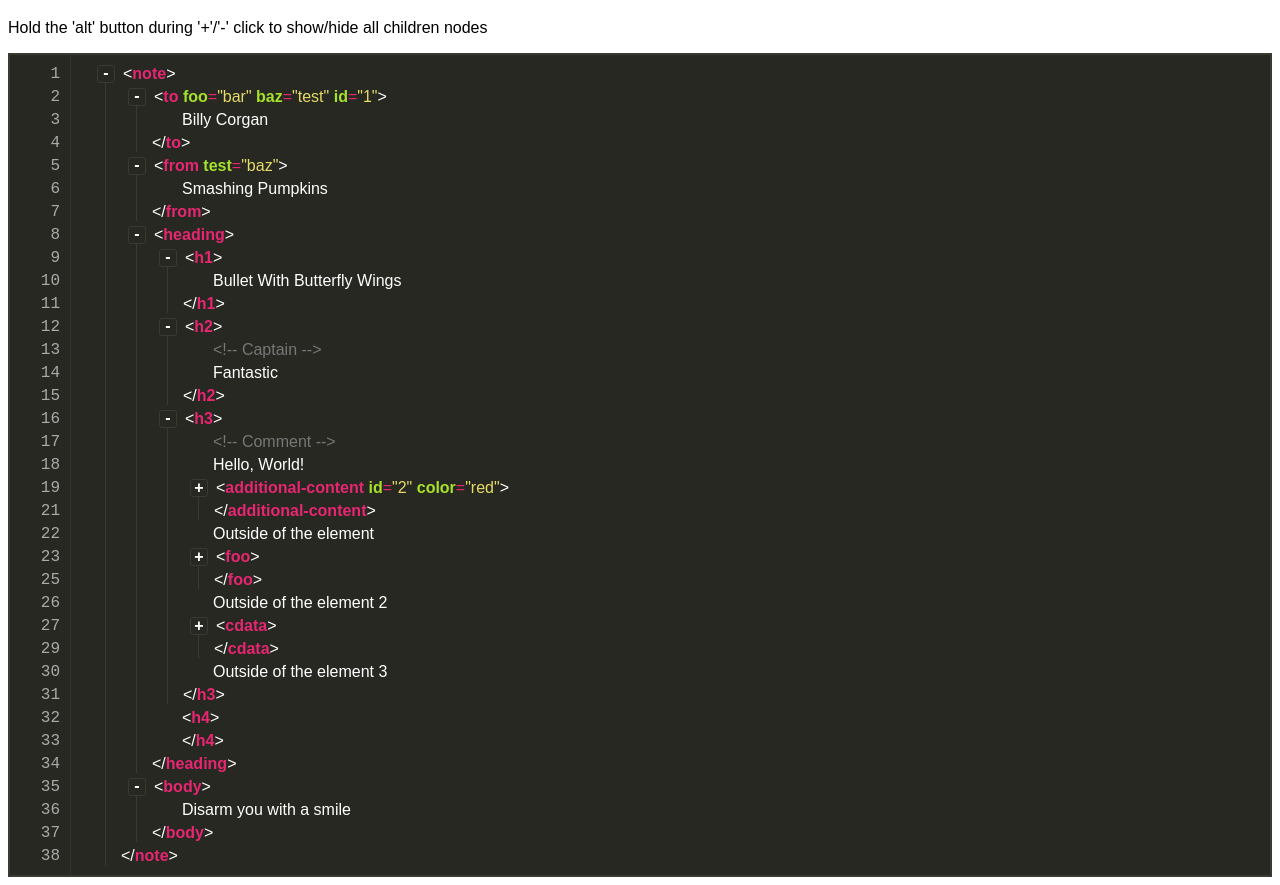
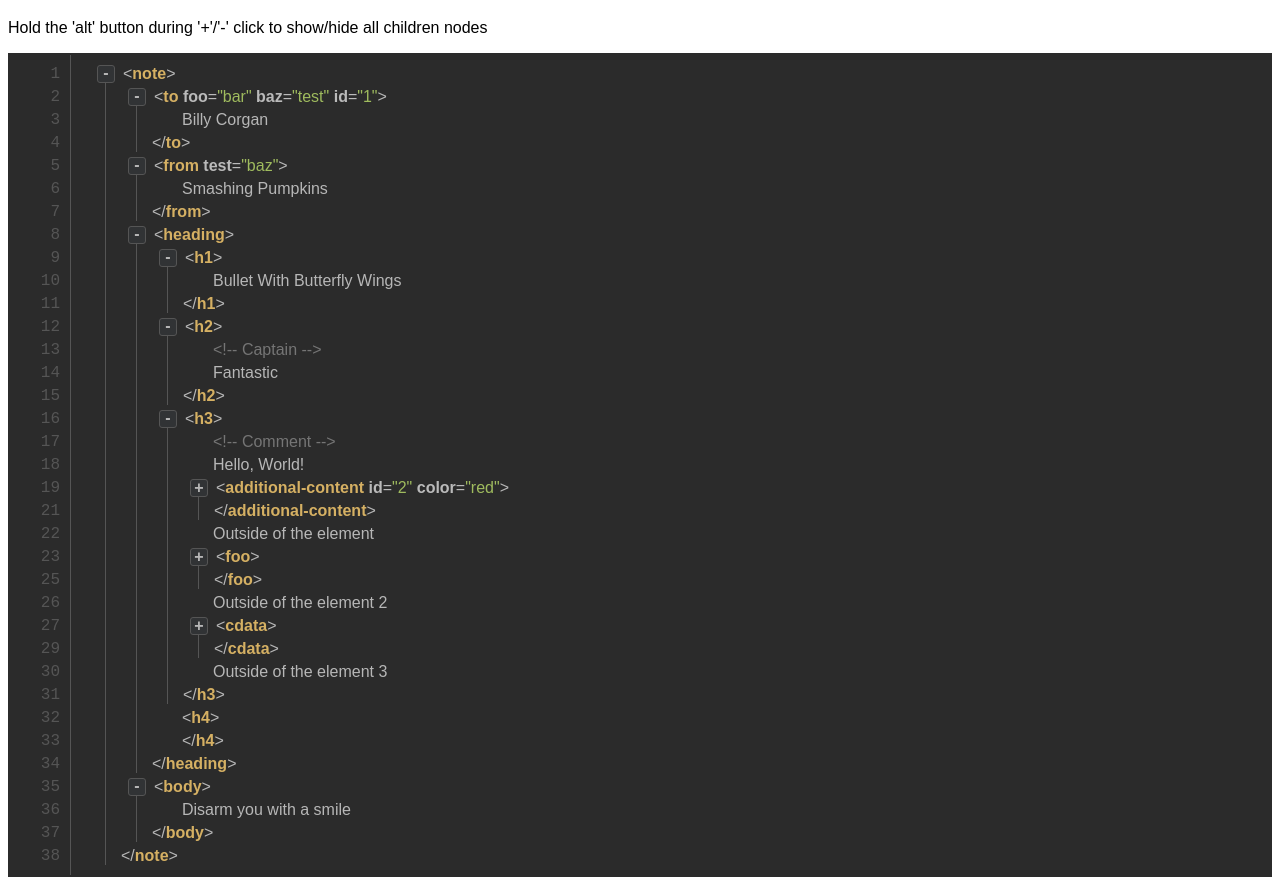
Before and after one commit to miquido/xml-viewer, a website: page index.html in a window 1280 px wide. Shown: the part 61-946 px from the top of the page. Drawn offline with Linux system fonts and the light colour scheme.

Commit message:
feat(layout): Some new themes

```diff
--- a/index.html
+++ b/index.html
@@ -1,17 +1,30 @@
 <!DOCTYPE html>
 <html>
-
   <head>
-    <meta name="viewport" content="width=device-width, initial-scale=1.0">
-    <meta http-equiv="Content-Type" content="text/html; charset=utf-8">
-    <meta name="description" content="xml-viewer - plugin for preview XML files">
-    <meta name="author" content="Jakub Kwarciński">
+    <meta name="viewport" content="width=device-width, initial-scale=1.0" />
+    <meta http-equiv="Content-Type" content="text/html; charset=utf-8" />
+    <meta
+      name="description"
+      content="xml-viewer - plugin for preview XML files"
+    />
+    <meta name="author" content="Jakub Kwarciński" />
 
     <!-- JS -->
     <script src="dist/js/xml-viewer.min.js" type="text/javascript"></script>
 
     <!-- Custom styles -->
-    <link href="dist/css/xml-viewer.min.css" media="screen" rel="stylesheet" type="text/css" >
+    <link
+      href="dist/css/xml-viewer.min.css"
+      media="screen"
+      rel="stylesheet"
+      type="text/css"
+    />
+    <link
+      href="dist/css/darcula-theme.min.css"
+      media="screen"
+      rel="stylesheet"
+      type="text/css"
+    />
     <style>
       body {
         font-family: 'Arial', sans-serif;
@@ -23,7 +36,9 @@
 
   <body>
     <h1>xml-viewer example</h1>
-    <p>Hold the 'alt' button during '+'/'-' click to show/hide all children nodes</p>
+    <p>
+      Hold the 'alt' button during '+'/'-' click to show/hide all children nodes
+    </p>
     <div class="xml-code" id="foo"></div>
     <script>
       new xmlViewerPlugin('foo', 'data/example.xml', 3);
--- /dev/null
+++ b/src/css/darcula-theme.css
@@ -0,0 +1,43 @@
+.xml-code {
+  color: #b7b7b7;
+
+  background-color: #2b2b2b;
+  border-color: #2b2b2b;
+}
+
+.xml-code:after {
+  border-color: #555;
+}
+
+.line-number {
+  color: #555;
+}
+
+.tag {
+  border-color: #555;
+}
+
+.tag-name {
+  color: #d5b063;
+}
+
+.attribute-name {
+  color: #bababa;
+}
+
+.attribute-equal-char {
+  color: #bababa;
+}
+
+.attribute-value {
+  color: #9fbb5e;
+}
+
+.comment-content {
+  color: #757575;
+}
+
+.expand {
+  background: #313335;
+  border-color: #555;
+}
--- /dev/null
+++ b/src/css/light-theme.css
@@ -0,0 +1,43 @@
+.xml-code {
+  color: #000;
+
+  background-color: #fff;
+  border-color: #d0d0d0;
+}
+
+.xml-code:after {
+  border-color: #d0d0d0;
+}
+
+.line-number {
+  color: #999;
+}
+
+.tag {
+  border-color: #000;
+}
+
+.tag-name {
+  color: #000080;
+}
+
+.attribute-name {
+  color: #00f;
+}
+
+.attribute-equal-char {
+  color: #00f;
+}
+
+.attribute-value {
+  color: #008000;
+}
+
+.comment-content {
+  color: #808080;
+}
+
+.expand {
+  background: #fff;
+  border-color: #d0d0d0;
+}
--- /dev/null
+++ b/src/css/monokai-theme.css
@@ -0,0 +1,43 @@
+.xml-code {
+  color: #fff;
+
+  background-color: #272822;
+  border-color: #3b3a32;
+}
+
+.xml-code:after {
+  border-color: #333;
+}
+
+.line-number {
+  color: #aaa;
+}
+
+.tag {
+  border-color: #3b3a32;
+}
+
+.tag-name {
+  color: #e72672;
+}
+
+.attribute-name {
+  color: #a6e22b;
+}
+
+.attribute-equal-char {
+  color: #e72672;
+}
+
+.attribute-value {
+  color: #e6db67;
+}
+
+.comment-content {
+  color: #777;
+}
+
+.expand {
+  background: #272822;
+  border-color: #3b3a32;
+}
--- /dev/null
+++ b/src/css/pro-theme.css
@@ -0,0 +1,43 @@
+.xml-code {
+  color: #f5f5f3;
+
+  background-color: #2d2a2e;
+  border-color: #3b3a32;
+}
+
+.xml-code:after {
+  border-color: #403e41;
+}
+
+.line-number {
+  color: #5a585b;
+}
+
+.tag {
+  border-color: #403e41;
+}
+
+.tag-name {
+  color: #f85f85;
+}
+
+.attribute-name {
+  color: #75d5e1;
+}
+
+.attribute-equal-char {
+  color: #75d5e1;
+}
+
+.attribute-value {
+  color: #fad465;
+}
+
+.comment-content {
+  color: #727072;
+}
+
+.expand {
+  background: #3b3539;
+  border-color: #403e41;
+}
--- a/src/css/xml-viewer.css
+++ b/src/css/xml-viewer.css
@@ -4,14 +4,12 @@
   padding: 5px 5px 5px 80px;
   overflow: auto;
 
-  color: #fff;
   font-family: 'Arial', sans-serif;
   font-size: 16px;
   font-weight: 300;
   white-space: nowrap;
 
-  background: #272822;
-  border: 2px solid #3b3a32;
+  border: 2px solid transparent;
 }
 
 .xml-code:after {
@@ -23,7 +21,7 @@
 
   height: 100%;
 
-  border-right: 1px solid #333;
+  border-right: 1px solid transparent;
 }
 
 .line-number {
@@ -33,7 +31,6 @@
   width: 50px;
   padding-right: 10px;
 
-  color: #aaa;
   font-family: 'Courier New', 'Courier', monospace;
   text-align: right;
 }
@@ -45,7 +42,7 @@
   margin-left: 15px;
   margin-bottom: 5px;
 
-  border-left: 1px solid #3b3a32;
+  border-left: 1px solid transparent;
 }
 
 .tag.tag-empty {
@@ -62,21 +59,11 @@
 }
 
 .tag-name {
-  color: #e72672;
   font-weight: 600;
 }
 
 .attribute-name {
-  color: #a6e22b;
   font-weight: 600;
-}
-
-.attribute-equal-char {
-  color: #e72672;
-}
-
-.attribute-value {
-  color: #e6db67;
 }
 
 .text-content {
@@ -93,8 +80,6 @@
   margin-top: 5px;
   margin-left: 15px;
   margin-bottom: 5px;
-
-  color: #777;
 }
 
 .expand {
@@ -111,8 +96,7 @@
   line-height: 16px;
   text-align: center;
 
-  background: #272822;
-  border: 1px solid #3b3a32;
+  border: 1px solid transparent;
   border-radius: 3px;
   cursor: pointer;
   vertical-align: top;
```
Also changed, not shown: dist/css/darcula-theme.min.css (added), dist/css/light-theme.min.css (added), dist/css/monokai-theme.min.css (added), dist/css/pro-theme.min.css (added), dist/css/xml-viewer.min.css. Lines whose indentation alone changed are shown as unchanged.
